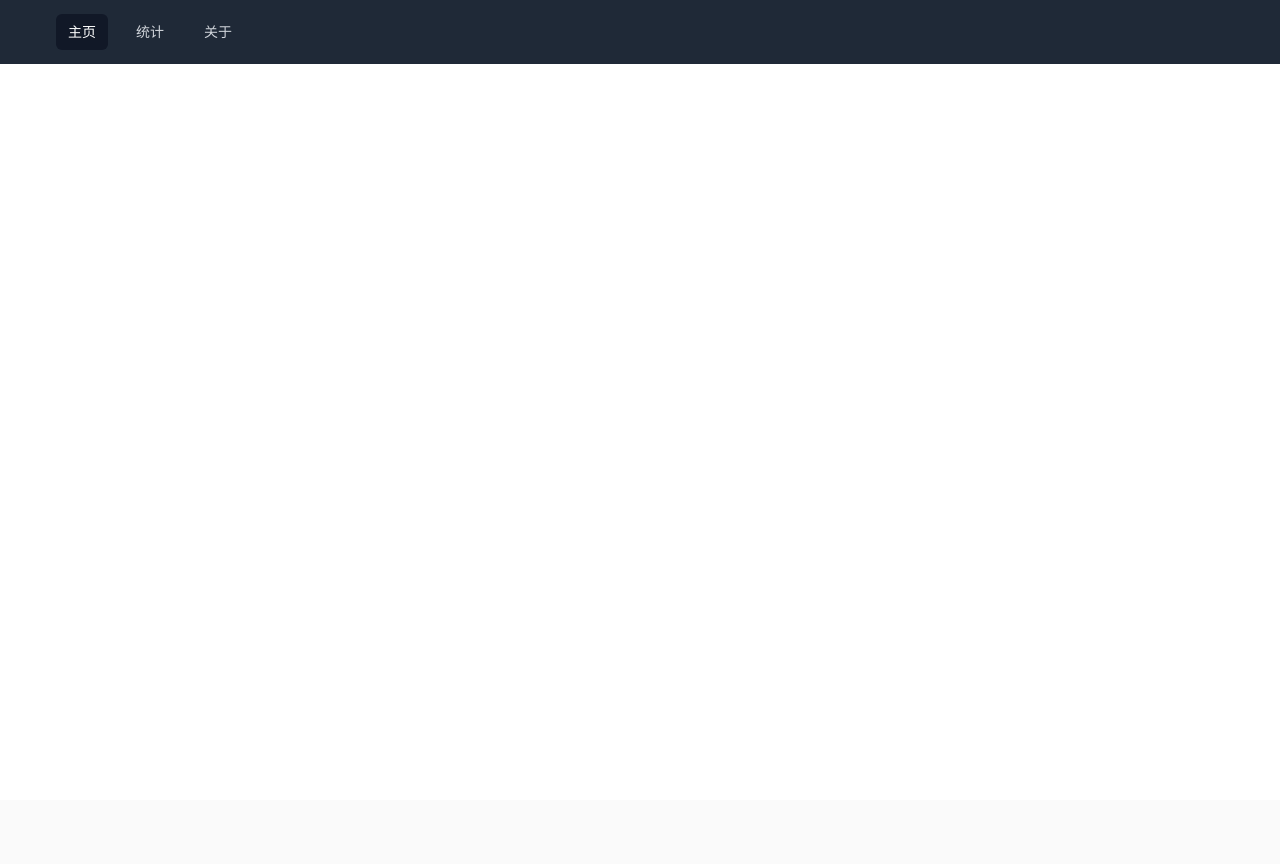
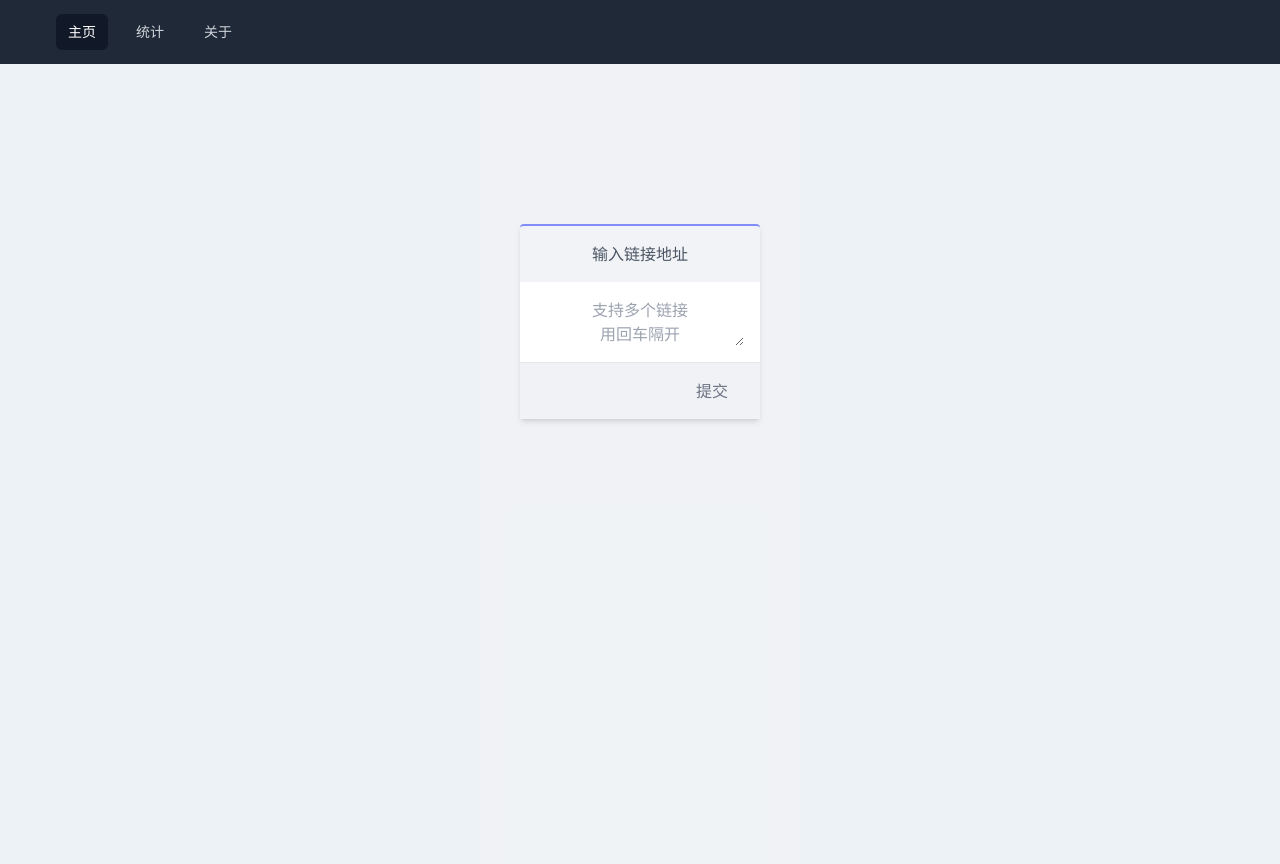
Before and after one commit to woq/KeepLink, a Laravel app: page / in a window 1280 px wide. Before the commit the page ends 64 px from the top, so only its background shows below. Run offline with Laravel 8, Linux system fonts and the light colour scheme; style sheets or scripts are compiled from the project's sources.

Commit message:
index finish

```diff
--- a/resources/views/index.blade.php
+++ b/resources/views/index.blade.php
@@ -43,6 +43,34 @@
         </div>
     </div>
 </nav>
+<div class="h-screen overflow-hidden flex items-center justify-center" style="background: #edf2f7;">
+    <form class="py-40 bg-gray-100  bg-opacity-50 h-screen xl:w-1/4 sm:w-1/2" action="/post" method="post">
+        <div class="mx-auto container max-w-full md:w-3/4 shadow-md">
+            <div class="bg-gray-100 p-4 border-t-2 bg-opacity-5 border-indigo-400 rounded-t">
+                <div class="max-w-sm mx-auto md:w-full md:mx-0 text-center">
+                    <div class="inline-flex items-center space-x-4">
+                        <h1 class="text-gray-600">输入链接地址</h1>
+                    </div>
+                </div>
+            </div>
+            <div class="bg-white space-y-6">
+                <div class="md:inline-flex space-y-4 md:space-y-0 w-full p-4 text-gray-500 items-center">
+                    <textarea class="w-full text-center" name="url" id="url" placeholder=" 支持多个链接 &#10;用回车隔开"></textarea>
+                </div>
+            </div>
+
+
+                <hr />
+                <div class="w-full p-4 text-right text-gray-500">
+                    <button class="inline-flex items-center focus:outline-none mr-4" type="submit">
+                        提交
+                    </button>
+                </div>
+
+            </div>
+    </form>
+</div>
 
 </body>
+
 </html>
```
